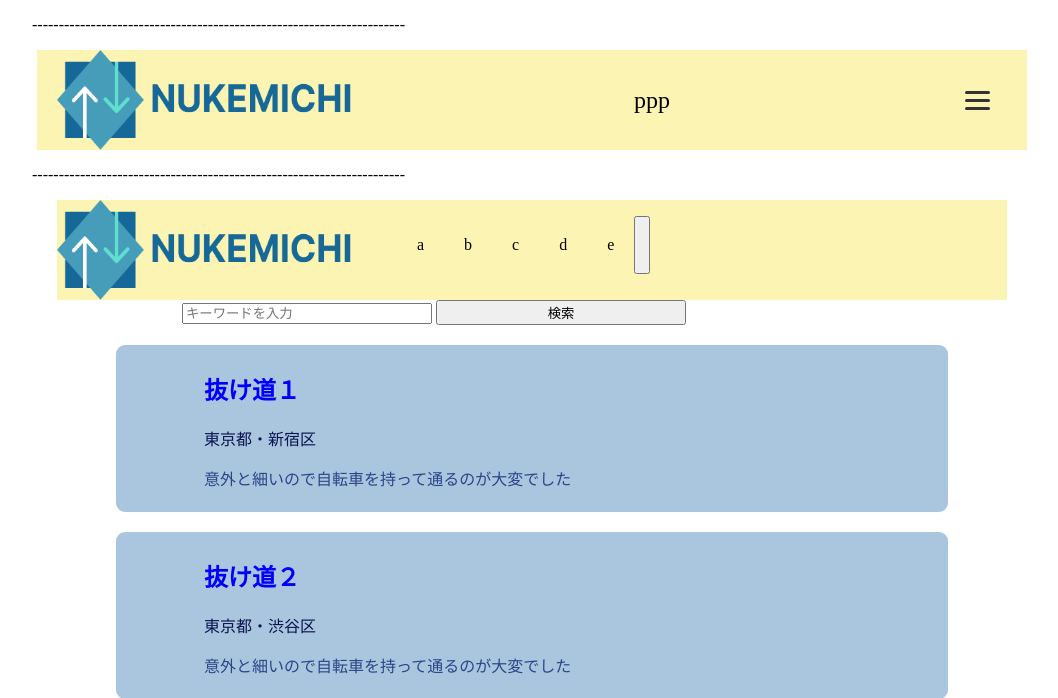
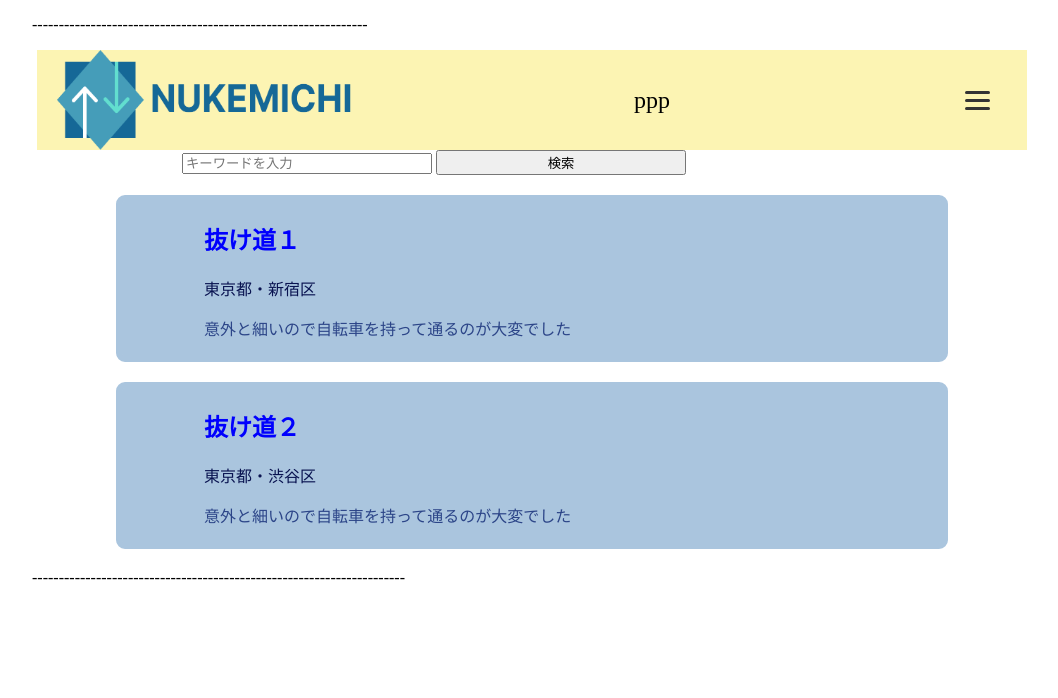
Before and after one commit to Theego99/michimaker, a PHP site: page /design/search.html in a window 1280 px wide. Shown: the top 698 px of the page, without its empty margins (108-1166 px from the left). Run offline with PHP 8.4, Linux system fonts and the light colour scheme.

```diff
--- a/design/search.html
+++ b/design/search.html
@@ -13,17 +13,7 @@
 
 <body>
   <a href="https://michimaker.com"></a>
-
-
-
-
-
-
-
-
-  <p>----------------------------------------------------------------------</p>
-
-
+  <p>---------------------------------------------------------------</p>
 
   <header class="header">
     <img src="./images/NUKEMICHI.png">
@@ -43,39 +33,11 @@
           <li class="nav_item"><a href="">NewShortCut</a></li>
           <li class="nav_item"><a href="">My Page</a></li>
           <li class="nav_item"><a href="">Language</a></li>
-
-        </ul>
-      </nav>
-
-    </div>
-  </header>
-
-
-  <p>----------------------------------------------------------------------</p>
-
-  <header>
-    <img src="./images/NUKEMICHI.png">
-    <div class="ul-wrap">
-      <nav>
-
-        <ul>
-          <li><a>a</a></li>
-          <li><a>b</a></li>
-          <li><a>c</a></li>
-          <li><a>d</a></li>
-          <li><a>e</a></li>
-          <button class="header__hamburger hamburger">
-            <span></span>
-            <span></span>
-            <span></span>
-          </button>
-
         </ul>
       </nav>
     </div>
+
   </header>
-
-
   <article>
     <div class="search-box">
       <i class="fas fa-search"></i>
@@ -98,6 +60,10 @@
     </div>
   </article>
 
+  <p>----------------------------------------------------------------------</p>
+
+
+
   <footer></footer>
 
 </body>
--- a/design/style.css
+++ b/design/style.css
@@ -14,44 +14,15 @@ header {
 }
 
 
-header img {
+.header img {
   text-align: left;
   width: 300px;
   height: 100px;
   ;
 }
 
-/* .hamburger span {
-  width: 100%;
-  height: 1px;
-  background-color: #000;
-  position: relative;
-  transition: ease .4s; /*ハンバーガーメニュークリック時の三本線の動きを遅延display: block;} */
-
-.hamburger span:nth-child(1) {
-  top: 0;
-}
-
-.hamburger span:nth-child(2) {
-  margin: 8px 0;
-}
-
-.hamburger span:nth-child(3) {
-  top: 0;
-}
 
 
-
-
-
-
-
-.ul-wrap {
-  margin-right: 20px;
-  padding: left 300px;
-  /* display: none; */
-  position: relative;
-}
 
 ul {
   display: flex;
@@ -63,6 +34,7 @@ ul {
 li {
   padding: 20px 20px 20px 20px;
 }
+
 .search-box {
   width: 700px;
   margin: auto;
@@ -104,26 +76,12 @@ h1 {
 
 
 
-
-
-
-
-
-
-
-
-
-
-
-
-
-
 /* ----------------------------------------------------------------- */
 
 
 
 .header {
-  display: flex;
+  /* display: flex; */
   justify-content: space-between;
   align-items: center;
   padding: 0 20px;
```
